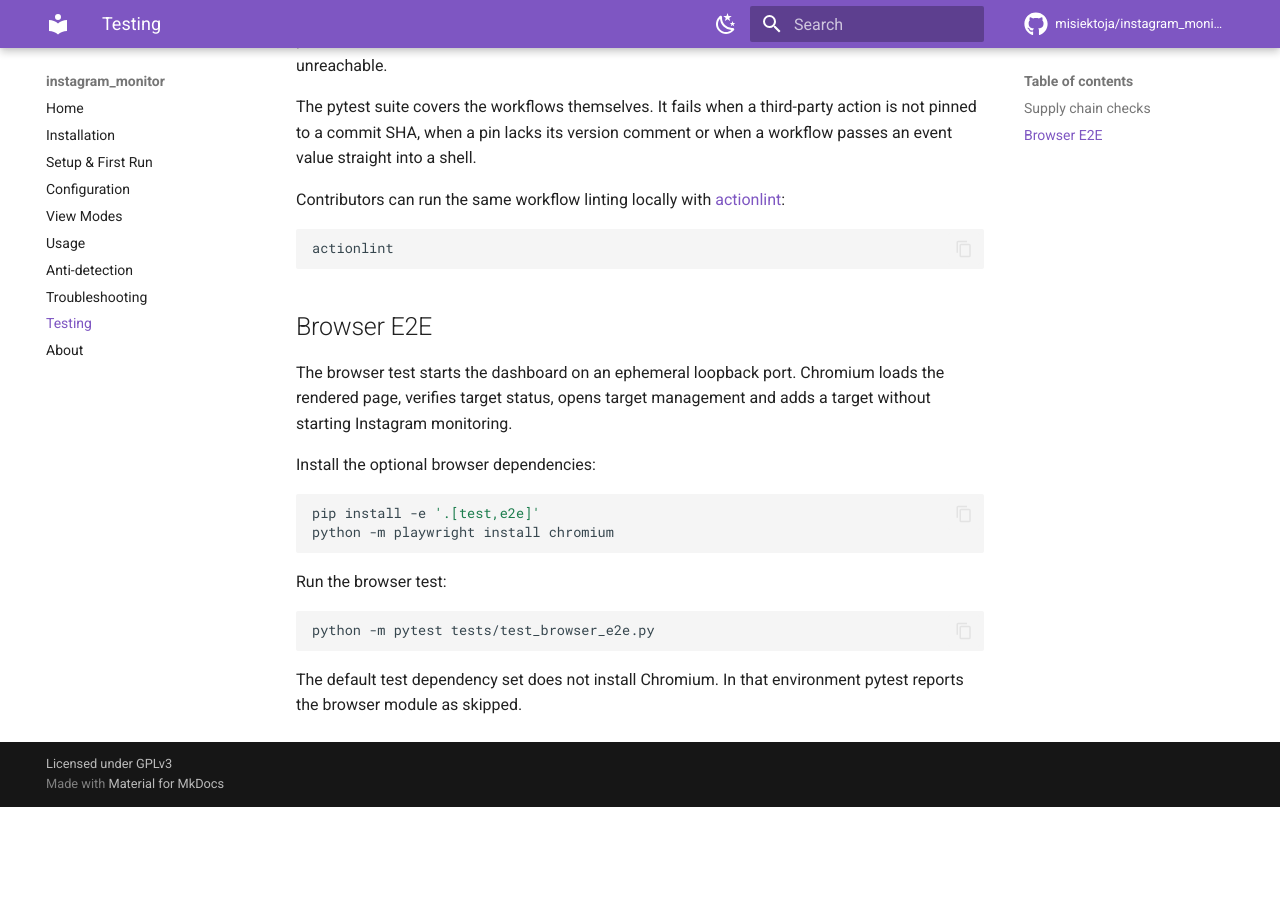
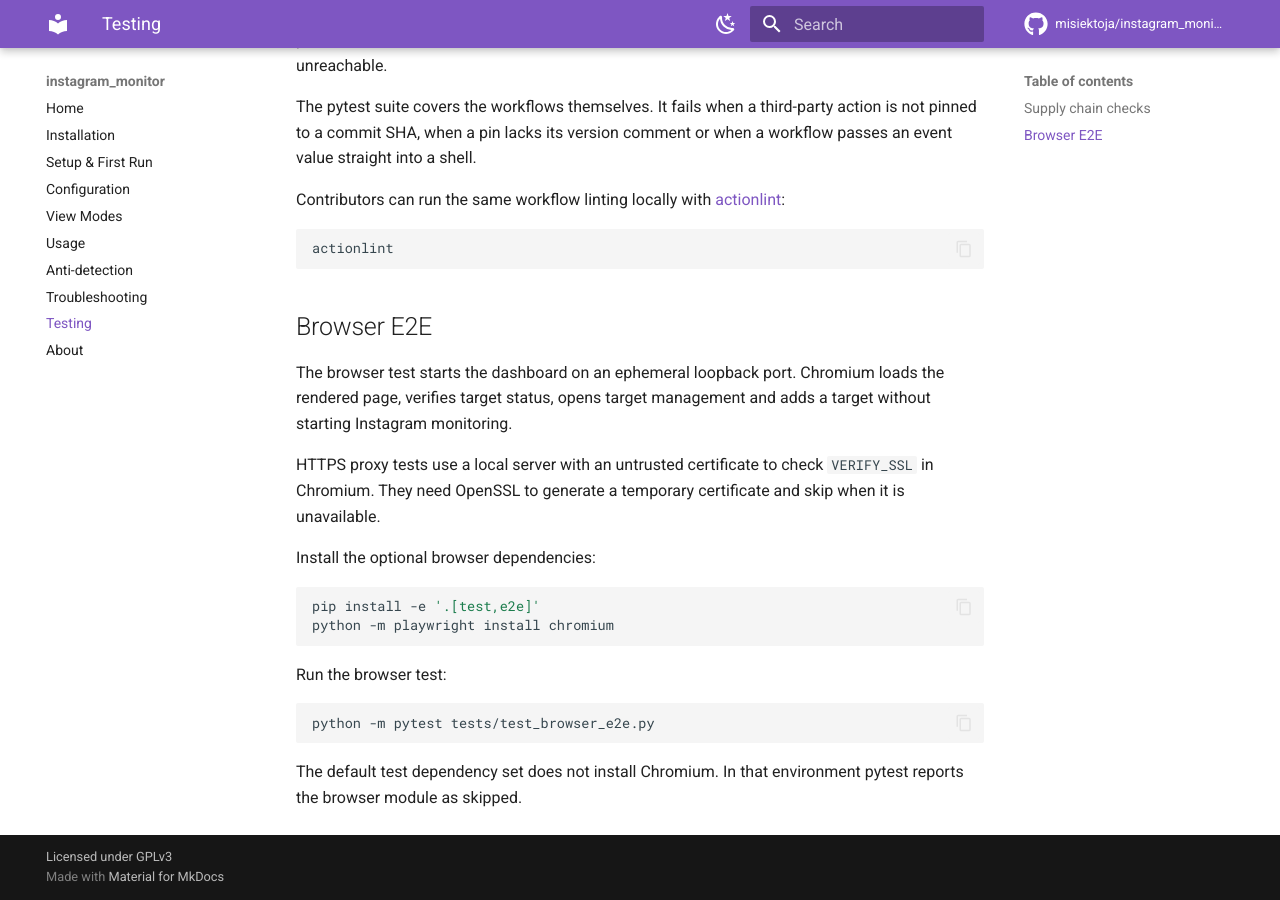
Before and after one commit to misiektoja/instagram_monitor, an MkDocs documentation site: the page built from docs/testing.md, in a window 1280 px wide and 900 px high, scrolled down 1251 px. Built offline with MkDocs 1.6.1 and Material for MkDocs 9.7.7, drawn with Linux system fonts in a browser that asks for light colours; comment, search, counter and statistics services are not loaded; before the commit the page ends 2058 px from its top, so only the background shows below that.

Commit message:
docs(testing): describe browser proxy certificate coverage

````diff
--- a/docs/testing.md
+++ b/docs/testing.md
@@ -43,6 +43,8 @@ The browser test starts the dashboard on an ephemeral loopback port. Chromium
 loads the rendered page, verifies target status, opens target management and
 adds a target without starting Instagram monitoring.
 
+HTTPS proxy tests use a local server with an untrusted certificate to check `VERIFY_SSL` in Chromium. They need OpenSSL to generate a temporary certificate and skip when it is unavailable.
+
 Install the optional browser dependencies:
 
 ```bash
````
Also changed, not shown: 1 other file.
